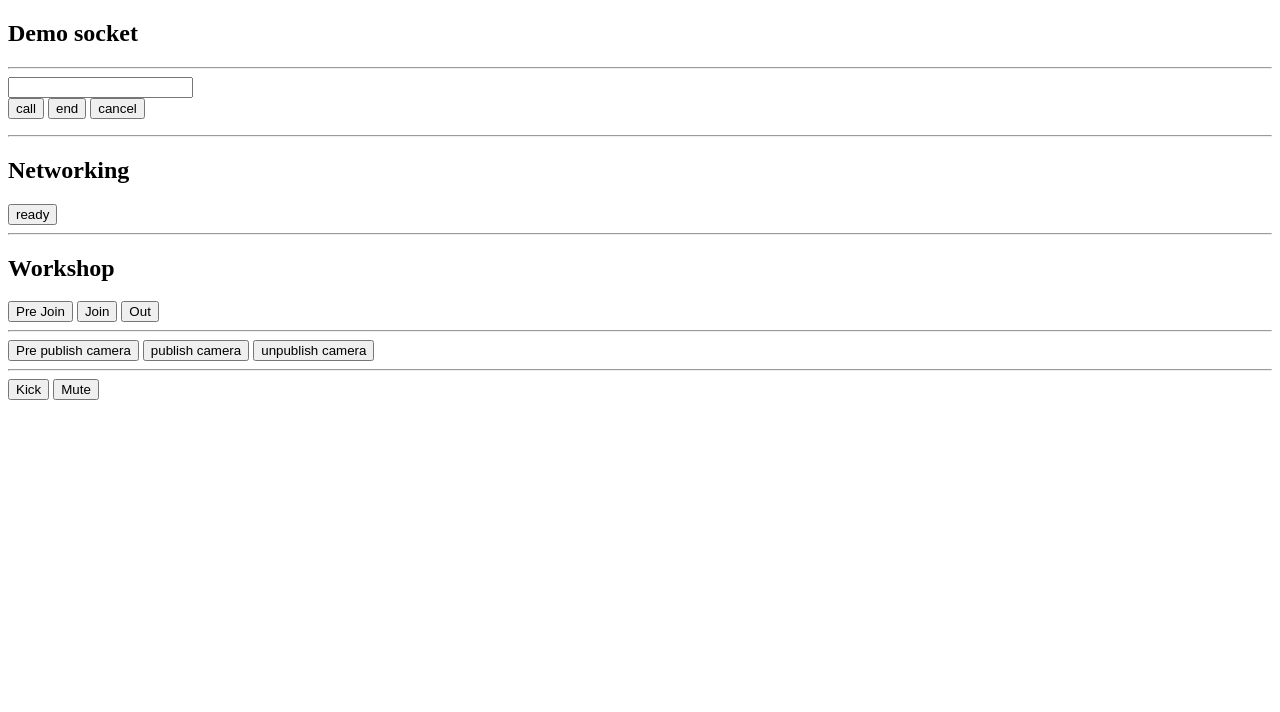
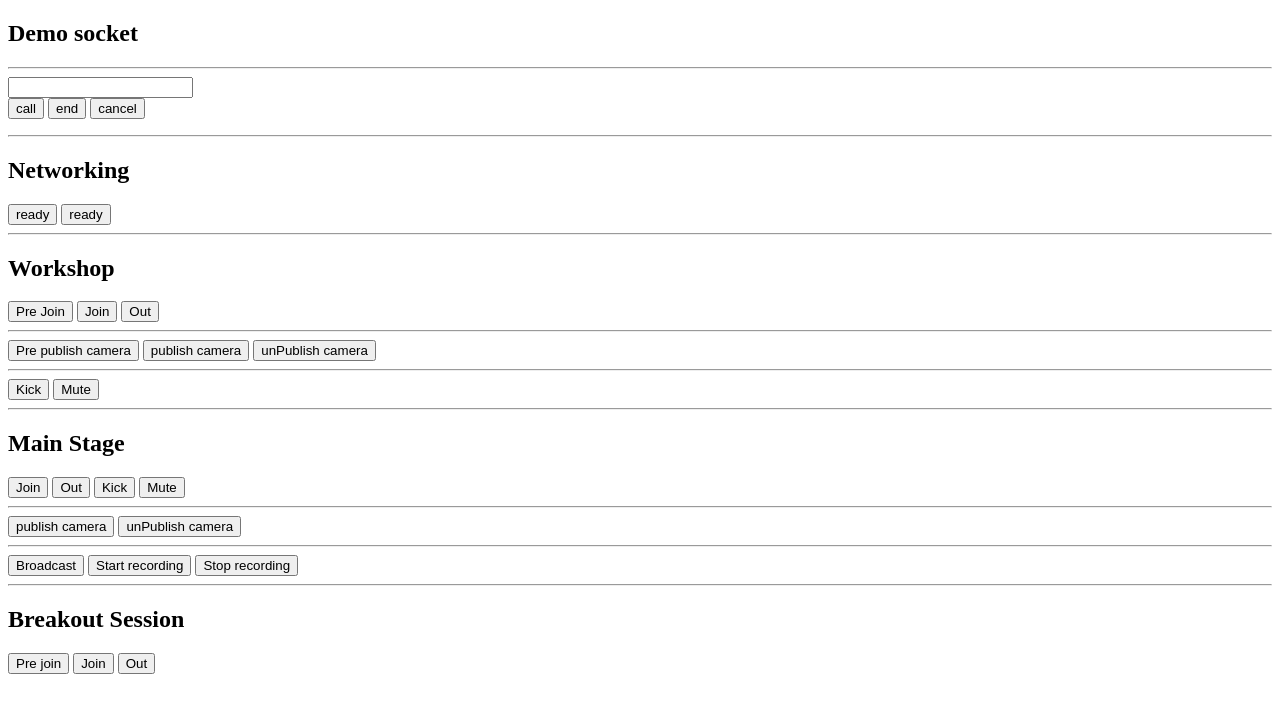
Before and after one commit to khoand-vmo/vinivia-client-demo, a plain HTML site: page index.html in a window 1280 px wide. Drawn offline with nearby package versions, Linux system fonts and the light colour scheme.

Commit message:
main stage module

```diff
--- a/app.js
+++ b/app.js
@@ -144,3 +144,122 @@ const mute = () => {
     });
   }
 };
+
+const joinMainState = () => {
+  socket.emit("Client:MainStage:join", {
+    sessionId: 2093,
+  });
+};
+
+const outMainState = () => {
+  socket.emit("Client:MainStage:out", {
+    sessionId: 2093,
+  });
+};
+
+const msPublishCamera = (status) => {
+  if (status) {
+    socket.emit("Client:MainStage:publishCamera", {
+      sessionId: 2093,
+    });
+  } else {
+    socket.emit("Client:MainStage:unPublishCamera", {
+      sessionId: 2093,
+    });
+  }
+}
+
+const msKick = () => {
+  var userId = prompt("Enter userId");
+  console.log("userId ", userId);
+  if (userId) {
+    socket.emit("Client:MainStage:kick", {
+      sessionId: 2093,
+      userId: parseInt(userId),
+    });
+  }
+};
+
+const msMute = () => {
+  var userId = prompt("Enter userId");
+  console.log("userId ", userId);
+  if (userId) {
+    socket.emit("Client:MainStage:turnOfOtherCamera", {
+      sessionId: 2093,
+      userId: parseInt(userId),
+    });
+  }
+};
+
+const msBroadcast = () => {
+  const streamId1 = "asia-east2#asia-east2-c.PNQbKR60.20210825.PSQUdO9P";
+  const streamId2 = "asia-east2#asia-east2-b.uHTcmk44.20210825.PSsIYgOA"
+  const streams = [
+    {
+      streamId: streamId1,
+      offset: { anchor: 'TopLeft', x: 0, y: 0 },
+      width: 640,
+      height: 720
+    },
+    {
+      streamId: streamId2,
+      offset: { anchor: 'TopLeft', x: 0, y: 0 },
+      width: 150,
+      height: 150
+    }
+  ]
+
+  // var userId = prompt("Who are you?");
+  socket.emit("Client:MainStage:broadcast", {
+    streams,
+    sessionId: 2093,
+    // userId: parseInt(userId),
+  })
+}
+
+const startRecording = () => {
+  const streamId1 = "asia-east2#asia-east2-c.PNQbKR60.20210825.PSQUdO9P";
+  const streamId2 = "asia-east2#asia-east2-b.uHTcmk44.20210825.PSsIYgOA"
+  const streams = [
+    {
+      streamId: streamId1,
+      offset: { anchor: 'TopLeft', x: 0, y: 0 },
+      width: 640,
+      height: 720
+    },
+    {
+      streamId: streamId2,
+      offset: { anchor: 'TopLeft', x: 0, y: 0 },
+      width: 150,
+      height: 150
+    }
+  ]
+
+  socket.emit("Client:MainStage:broadcast", {
+    streams,
+    sessionId: 2093,
+  })
+}
+
+const stopRecording = () => {
+
+}
+
+// Breakout session
+const preJoinBreakoutSession = () => {
+  socket.emit("Client:BreakoutSession:preJoin", {
+    sessionId: 2170,
+  });
+}
+
+const joinBreakoutSession = () => {
+  socket.emit("Client:BreakoutSession:join", {
+    sessionId: 2170,
+  });
+}
+
+const outBreakoutSession = () => {
+  socket.emit("Client:BreakoutSession:out", {
+    sessionId: 2170,
+  });
+}
--- a/index.html
+++ b/index.html
@@ -25,6 +25,7 @@
     <hr />
     <h2>Networking</h2>
     <button id="ready" onClick="readyNetworking()">ready</button>
+    <button id="endNetworking" onClick="endNetworking()">ready</button>
     <script src="./app.js"></script>
     <hr />
     <h2>Workshop</h2>
@@ -34,9 +35,28 @@
     <hr />
     <button onClick="prePublishCamera()">Pre publish camera</button>
     <button onClick="publishCamera(true)">publish camera</button>
-    <button onClick="publishCamera(false)">unpublish camera</button>
+    <button onClick="publishCamera(false)">unPublish camera</button>
     <hr />
     <button onClick="kick()">Kick</button>
     <button onClick="mute()">Mute</button>
+    <hr />
+    <h2>Main Stage</h2>
+    <button onClick="joinMainState()">Join</button>
+    <button onClick="outMainState()">Out</button>
+    <button onClick="msKick()">Kick</button>
+    <button onClick="msMute()">Mute</button>
+    <hr />
+    <button onClick="msPublishCamera(true)">publish camera</button>
+    <button onClick="msPublishCamera(false)">unPublish camera</button>
+    <hr>
+    <button onClick="msBroadcast()">Broadcast</button>
+    <button onClick="startRecording()">Start recording</button>
+    <button onClick="stopRecording()">Stop recording</button>
+
+    <hr>
+    <h2>Breakout Session</h2>
+    <button onClick="preJoinBreakoutSession()">Pre join</button>
+    <button onClick="joinBreakoutSession()">Join</button>
+    <button onClick="outBreakoutSession()">Out</button>
   </body>
 </html>
```
